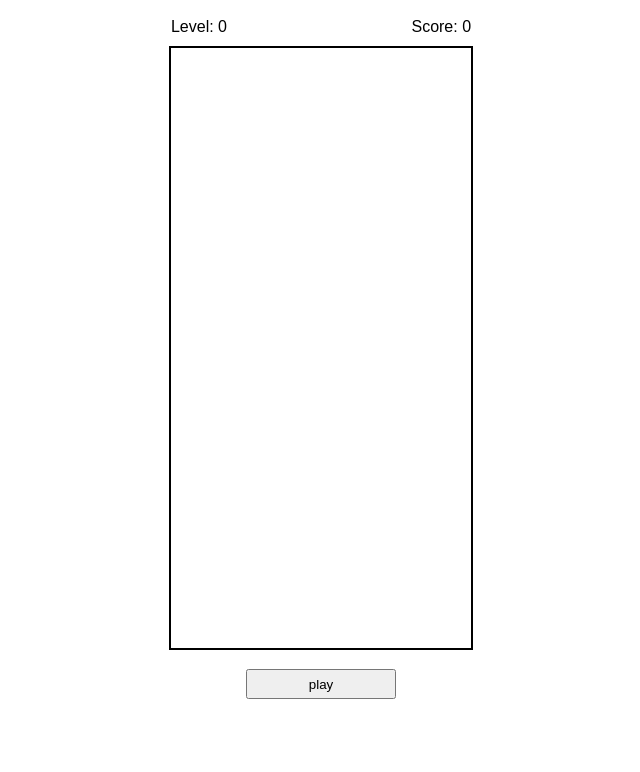
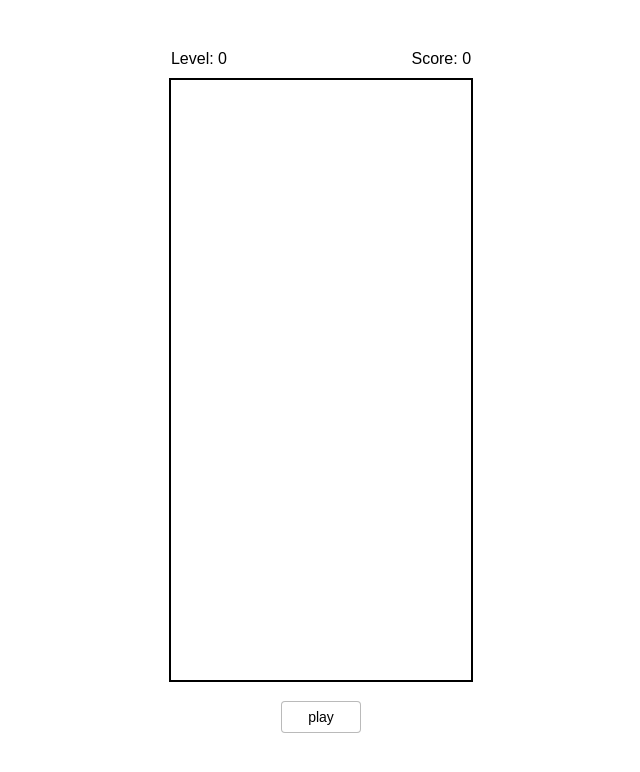
Before and after one commit to JceLee/postypeTetris, a plain HTML site: page index.html in a window 1280 px wide. Shown: the whole page, without its empty margins (319-959 px from the left). Drawn offline with Linux system fonts and the light colour scheme.

Commit message:
fixed css

```diff
--- a/src/css/style.css
+++ b/src/css/style.css
@@ -10,13 +10,23 @@
 
 #scoreBoard {
     margin: 0 auto;
+    margin-top: 40px;
     text-align: center;
 }
 
 #play {
-    width: 150px;
-    height: 30px;
+    width: 80px;
+    height: 32px;
+    padding: 5px 0;
+    text-align: center;
+    font-size: 14px;
+    line-height: 1.5;
+    color: #000;
+    border: 1px solid rgba(0,0,0,.27);
+    background-color: white;
+    border-radius: 4px;
     margin: 15px auto;
+
 }
 
 .state {
```
